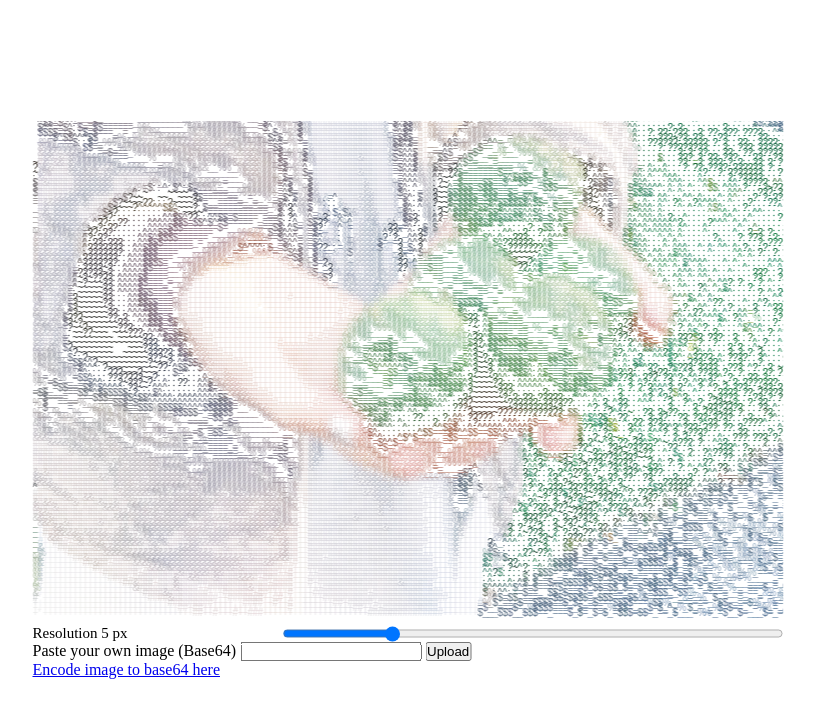
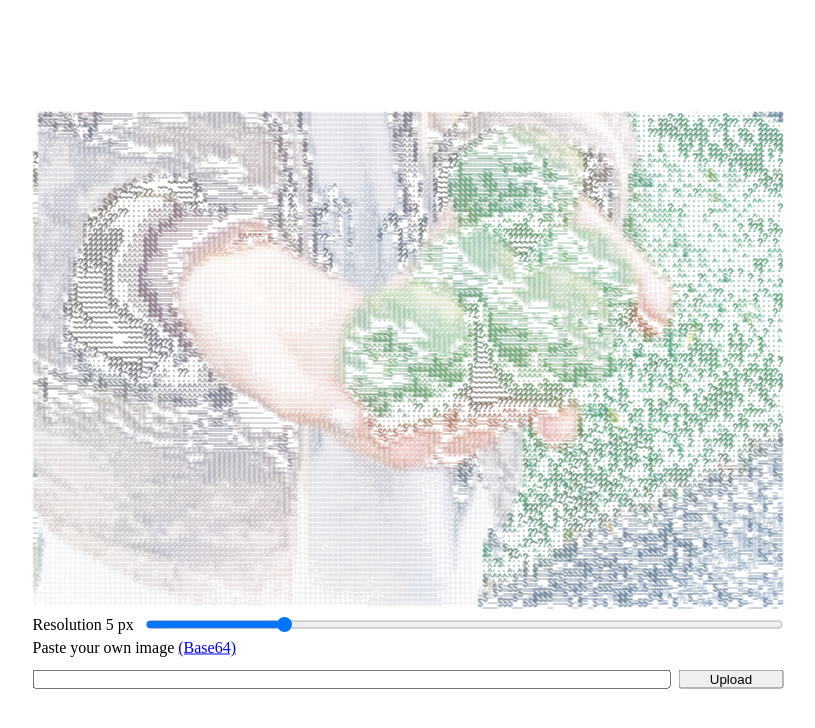
Before and after one commit to rkimmi/ascii-demo, a plain HTML site: page index.html in a window 1280 px wide. Shown: the whole page, without its empty margins (232-1047 px from the left). Drawn offline with Linux system fonts and the light colour scheme.

Commit message:
Add styling

```diff
--- a/index.html
+++ b/index.html
@@ -10,22 +10,27 @@
 <body>
 <div class="container">
     <canvas id="canvas1"></canvas>
-    <div class="controls">
-
+    <div class="controls column">
+        <div class="row w-full space-between">
             <label for="resolution" id="resolutionLabel"></label>
 
             <input type="range" id="resolution" name="resolution"
             min="1" max="20" value="5">
         </div>
-    <div class="imgContols">
+        <div class="imgControls column space-between">
             <label for="imageUpload" id="imageUploadLabel">
-           Paste your own image (Base64)</label>
+                Paste your own image
+                <a href="https://www.base64-image.de/" target="_blank">
+                    (Base64)
+                </a>
+            </label>
+            <div class="row w-full space-between">
                 <input type="text" id="imageUpload">
-        <button onclick="handleUploadImage()">Upload</button>
+                <button class="imgUploadBtn" onclick="handleUploadImage()">Upload</button>
             </div>
-    <a href="https://www.base64-image.de/">
-        Encode image to base64 here
-    </a>
+        </div>
+    </div>
+
 </div>
 <script src="script.js"></script>
 </body>
--- a/style.css
+++ b/style.css
@@ -19,11 +19,22 @@ body {
 }
 
 .controls {
-    display: flex;
+
 }
 
-.controls > input {
-    width: 70%
+.column {
+    display: flex;
+    flex-direction: column;
+}
+
+.row {
+    display: flex;
+    flex-direction: row;
+}
+
+input {
+    width: 85%
+
 }
 
 .controls > label {
@@ -31,3 +42,21 @@ body {
     color: black;
     font-size: 15px;
 }
+
+.imgControls {
+    display: flex;
+    height: 50px;
+    margin-top: 5px;
+}
+
+.imgUploadBtn {
+    width: 14%;
+}
+
+.w-full {
+    width: 100%;
+}
+
+.space-between {
+    justify-content: space-between;
+}
```
Lines whose indentation alone changed are shown as unchanged.
